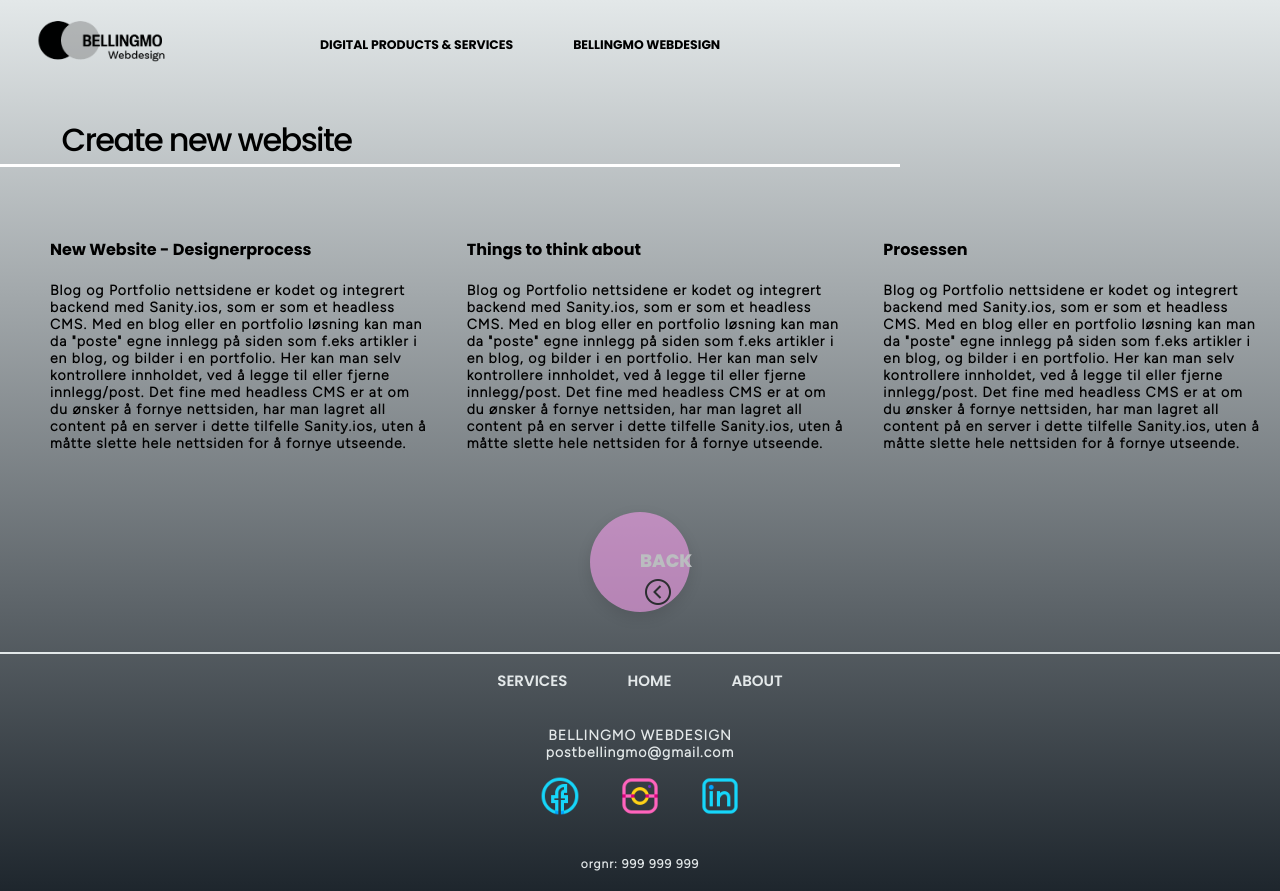
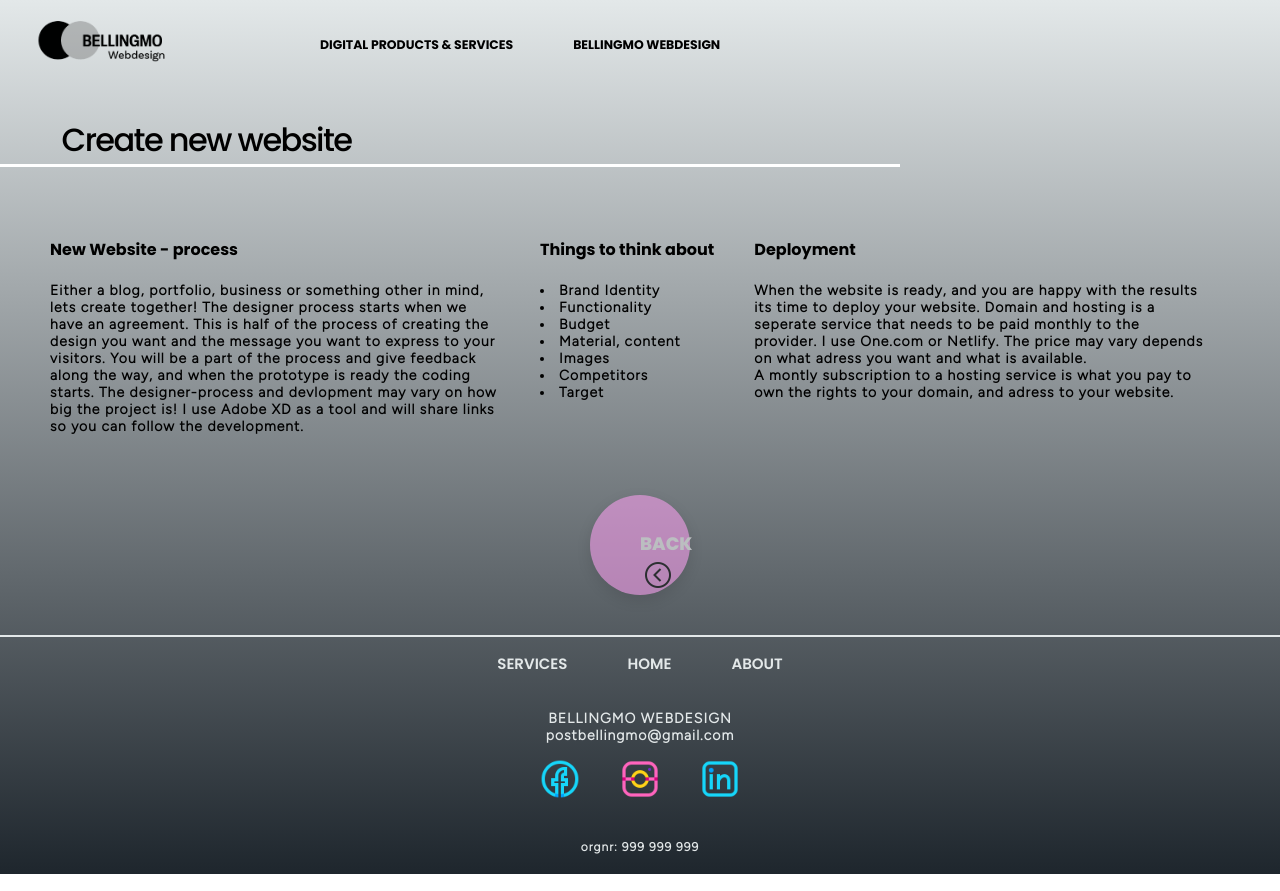
Before and after one commit to lonsoien/postbellingmowebdesign, a React (Create React App) app: page /websites in a window 1280 px wide. Built offline with nearby package versions, Linux system fonts and the light colour scheme; a web font is replaced by a local one.

Commit message:
content website info

```diff
--- a/src/components/Websites.jsx
+++ b/src/components/Websites.jsx
@@ -10,36 +10,40 @@ export default function Websites() {
             <br/>
                 <div className="layout-text">
                 <div className="portfolio-text">
-                    <h4>New Website - Designerprocess</h4>
+                    <h4>New Website - process</h4>
                     <br/>
                     <p>
-                        Blog og Portfolio nettsidene er kodet og integrert backend med Sanity.ios, som er som et headless CMS.
-                        Med en blog eller en portfolio løsning kan man da "poste" egne innlegg på siden som f.eks artikler i en blog,
-                        og bilder i en portfolio. Her kan man selv kontrollere innholdet, ved å legge til eller fjerne innlegg/post.
-                        Det fine med headless CMS er at om du ønsker å fornye nettsiden, har man lagret all content på en server i dette
-                        tilfelle Sanity.ios, uten å måtte slette hele nettsiden for å fornye utseende.
+                    Either a blog, portfolio, business or something other in mind, lets create together!
+                    The designer process starts when we have an agreement.
+                    This is half of the process of creating the design you want and the message you want to
+                    express to your visitors.
+                    You will be a part of the process and give feedback along the way, and when the prototype is ready the coding starts.
+                    The designer-process and devlopment may vary on how big the project is!
+                    I use Adobe XD as a tool and will share links so you can follow the development.
                     </p>
                 </div>
                 <div className="portfolio-text">
                     <h4>Things to think about</h4>
                     <br/>
                     <p>
-                        Blog og Portfolio nettsidene er kodet og integrert backend med Sanity.ios, som er som et headless CMS.
-                        Med en blog eller en portfolio løsning kan man da "poste" egne innlegg på siden som f.eks artikler i en blog,
-                        og bilder i en portfolio. Her kan man selv kontrollere innholdet, ved å legge til eller fjerne innlegg/post.
-                        Det fine med headless CMS er at om du ønsker å fornye nettsiden, har man lagret all content på en server i dette
-                        tilfelle Sanity.ios, uten å måtte slette hele nettsiden for å fornye utseende.
+                        <li>Brand Identity</li>
+                        <li>Functionality</li>
+                        <li>Budget</li>
+                        <li>Material, content</li>
+                        <li>Images</li>
+                        <li>Competitors</li>
+                        <li>Target</li>
                     </p>
                 </div>
                 <div className="portfolio-text">
-                    <h4>Prosessen</h4>
+                    <h4>Deployment</h4>
                     <br/>
                     <p>
-                        Blog og Portfolio nettsidene er kodet og integrert backend med Sanity.ios, som er som et headless CMS.
-                        Med en blog eller en portfolio løsning kan man da "poste" egne innlegg på siden som f.eks artikler i en blog,
-                        og bilder i en portfolio. Her kan man selv kontrollere innholdet, ved å legge til eller fjerne innlegg/post.
-                        Det fine med headless CMS er at om du ønsker å fornye nettsiden, har man lagret all content på en server i dette
-                        tilfelle Sanity.ios, uten å måtte slette hele nettsiden for å fornye utseende.
+                       When the website is ready, and you are happy with the results its time to deploy your website.
+                       Domain and hosting is a seperate service that needs to be paid monthly to the provider.
+                       I use One.com or Netlify. The price may vary depends on what adress you want and what is available.
+                       <br/>
+                       A montly subscription to a hosting service is what you pay to own the rights to your domain, and adress to your website.
                     </p>
                 </div>
             </div>
```
